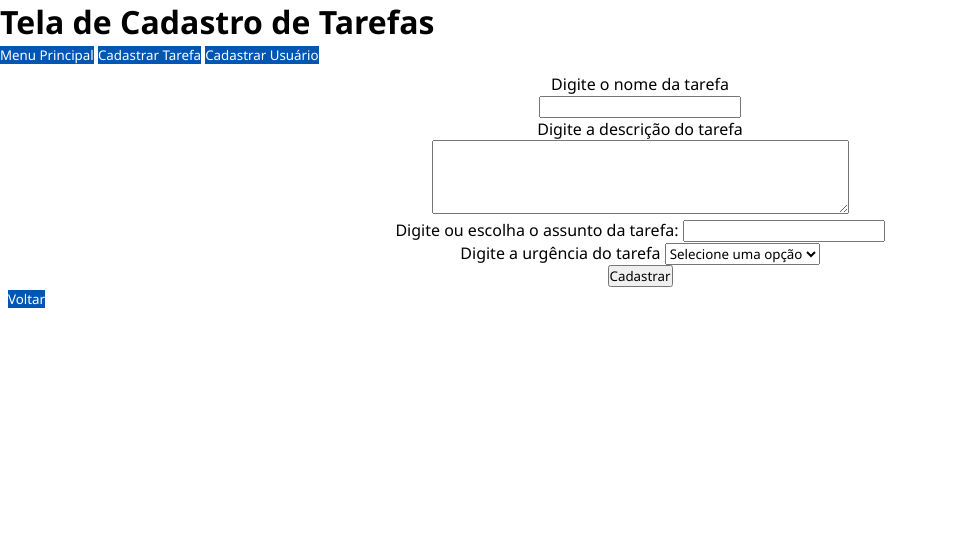
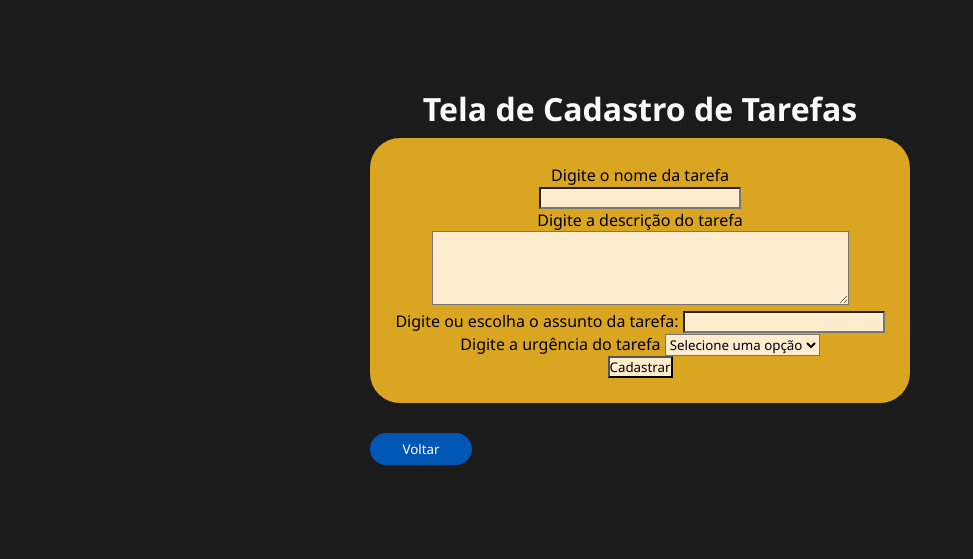
Before and after one commit to Levirroh/To-do-list, a PHP site: page /cadastrar_tarefa.php in a window 1280 px wide. Shown: the top 559 px of the page, without its empty margins (0-973 px from the left). Run offline with PHP 8.4, Linux system fonts and the light colour scheme; the visitor is signed in with stand-in values (Sample User, id 1); data that the repository does not hold is empty.

Commit message:
atualizando o css na tela de cadastro de tarefas

```diff
--- a/cadastrar_tarefa.php
+++ b/cadastrar_tarefa.php
@@ -40,19 +40,14 @@ if (isset($_GET["id_tarefa"])) {
 <head>
 <link rel="stylesheet" href="styles.css">
 </head>
-<body>
+<body id="cadastrar-tarefas">
     <header>
         <div>
             <h1>Tela de Cadastro de Tarefas</h1>
         </div>
-        <div>
-            <a href="index.php"><button>Menu Principal</button></a>
-            <a href="cadastrar_tarefa.php"><button>Cadastrar Tarefa</button></a>
-            <a href="cadastro.php"><button>Cadastrar Usuário</button></a>
-        </div>
     </header>
     <section>
-        <form method="POST">
+        <form method="POST" id="form-tarefas">
             <div>
                 <label for="nome_tarefa">Digite o nome da tarefa</label>
                 <br>
@@ -86,7 +81,7 @@ if (isset($_GET["id_tarefa"])) {
             </div>
             <input type="submit" value="Cadastrar" name="cadastrar_tarefa">
         </form>
-        <a href="index.php"><button>Voltar</button></a>
+        <a href="index.php"><button class="voltar">Voltar</button></a>
         <?php
         if (isset($_POST["cadastrar_tarefa"])) {
                 $descricao = $_POST['descricao'];
--- a/styles.css
+++ b/styles.css
@@ -169,3 +169,34 @@ form{
     text-align: center;
     border-radius: 15px;
 }
+
+#cadastrar-tarefas{
+    background-color: #1b1b1b;
+    color: #fafafa;
+    display: flex;
+    flex-direction: column;
+    justify-content: center;
+    align-items: center;
+    height: 70vh;
+}
+
+#form-tarefas input, textarea, select{
+    background-color: blanchedalmond;
+    color: black;
+}
+
+#form-tarefas{
+    background-color: goldenrod;
+    width: max-content;
+    color: black;
+    padding: 2vw;
+    border-radius: 30px;
+}
+
+.voltar{
+    margin-top: 30px;
+    background-color: #0056b3;
+    width: 8vw;
+    height: 4vh;
+    border-radius: 50px;
+}
```
